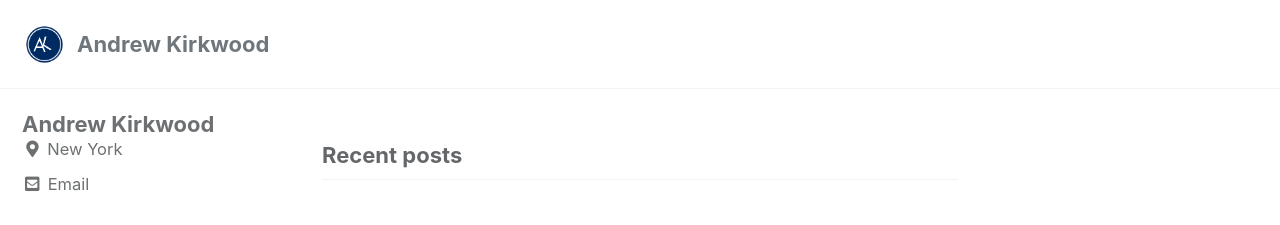
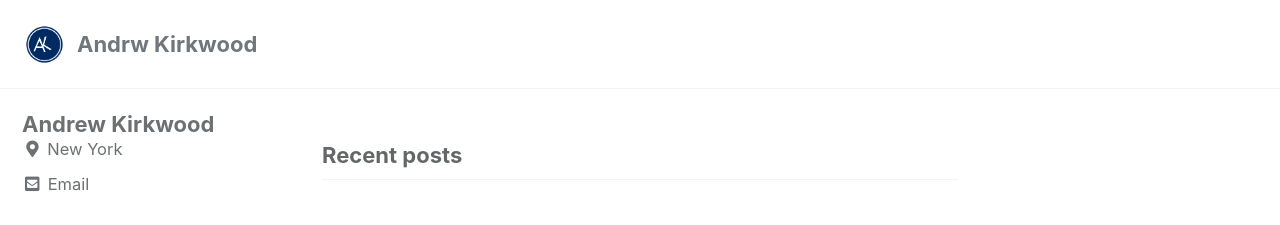
Before and after one commit to Anjomi22/mySite, a Jekyll site: the page built from index.html, in a window 1280 px wide. Shown: the top 225 px of the page. Built offline with Jekyll 4.4.1, drawn with Linux system fonts in a browser that asks for light colours; cached includes are drawn as plain includes; the list of posts is cut into pages by our own code.

Commit message:
Update _config.yml

```diff
--- a/_config.yml
+++ b/_config.yml
@@ -16,8 +16,8 @@ minimal_mistakes_skin    : "default" # "air", "aqua", "contrast", "dark", "dirt"
 
 # Site Settings
 locale                   : "en-US"
-title                    : "Andrew Kirkwood"
-title_separator          : ahahsh-"
+title                    : "Andrw Kirkwood"
+title_separator          :
 subtitle                 : # site tagline that appears below site title in masthead
 name                     : "Andrew Kirkwood"
 description              : "Andrewkirkwood.me is a collection of the projects and thoughts of me, Andrew Kirkwood."
```
